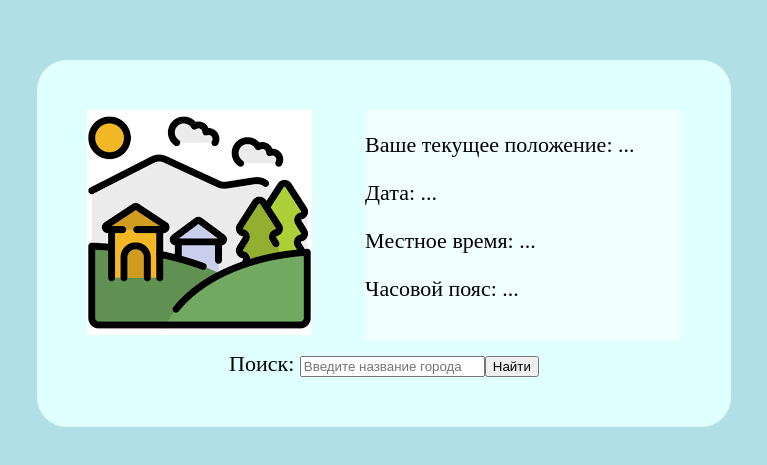
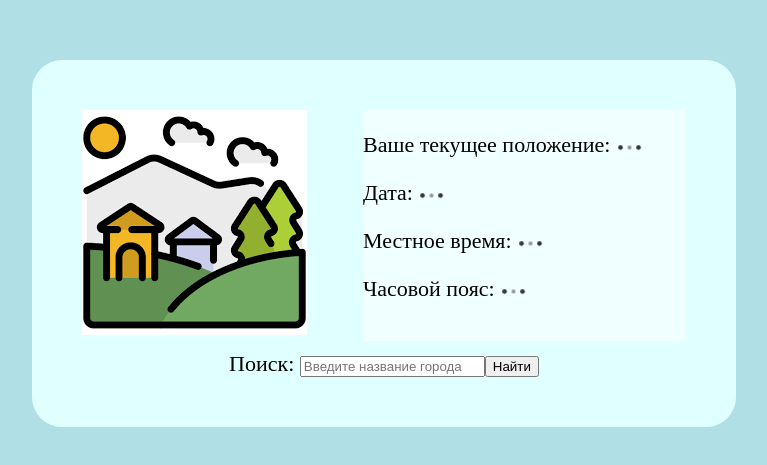
Before and after one commit to ArkhipovaAnna/MyTimeApp, a React (Create React App) app: page / in a window 1280 px wide. Shown: the part 165-630 px from the top of the page, without its empty margins (256-1023 px from the left). Built offline with nearby package versions, Linux system fonts and the light colour scheme; no server answers; a web font is replaced by a local one.

Commit message:
Add Loading Component

```diff
--- a/package.json
+++ b/package.json
@@ -12,6 +12,7 @@
     "react": "^19.2.4",
     "react-dom": "^19.2.4",
     "react-scripts": "5.0.1",
+    "react-spinners": "^0.17.0",
     "use-immer": "^0.11.0",
     "web-vitals": "^2.1.4",
     "ymap3-components": "^1.2.3"
--- a/src/CurrentCity.js
+++ b/src/CurrentCity.js
@@ -1,6 +1,7 @@
 import useUserLocation from "./useUserLocation"
 import useUserTimezone from "./useUserTimezone";
 import useUserDate from "./useUserDate";
+import LoadingComponent from "./LoadingComponent";
 
 export default function CurrentCity({ geoObjName }) {
 
@@ -9,7 +10,7 @@ export default function CurrentCity({ geoObjName }) {
     const [time, date] = useUserDate(gmtOffset);
 
     const formatTimezone = () => {
-        if (gmtOffset === null) return "...";
+        if (gmtOffset === null) return <LoadingComponent />;
         const hours = gmtOffset / 3600;
         return hours >= 0 ? `UTC+${hours}` : `UTC${hours}`;
     };
@@ -20,9 +21,9 @@ export default function CurrentCity({ geoObjName }) {
                 <img src="./images/village.png" alt="Изображение города" />
             </div>
             <div className="data">
-                <p>Ваше текущее положение: {location || "Определение..."}</p>
-                <p>Дата: {date || "..."}</p>
-                <p>Местное время: {time || "..."}</p>
+                <p>Ваше текущее положение: {location || <LoadingComponent />}</p>
+                <p>Дата: {date || <LoadingComponent />}</p>
+                <p>Местное время: {time || <LoadingComponent />}</p>
                 <p>Часовой пояс: {formatTimezone()}</p>
             </div>
         </div>
--- /dev/null
+++ b/src/LoadingComponent.js
@@ -0,0 +1,10 @@
+import { BeatLoader } from 'react-spinners';
+
+export default function LoadingComponent() {
+    return (
+        <span><BeatLoader
+            size={5}
+            speedMultiplier={0.4}
+        /></span>
+    );
+}
--- a/src/useUserDate.js
+++ b/src/useUserDate.js
@@ -7,8 +7,8 @@ export default function useUserDate(gmtOffsetSeconds) {
     useEffect(() => {
 
         if (gmtOffsetSeconds === null) {
-            setTimeString('...');
-            setDateString('...');
+            setTimeString(null);
+            setDateString(null);
             return;
         };
 
--- a/src/useUserLocation.js
+++ b/src/useUserLocation.js
@@ -4,12 +4,12 @@ import useUserCoordinates from "./useUserCoordinates";
 export default function useUserLocation(geoObjName) {
 
     const coords = useUserCoordinates(geoObjName);
-    const [location, setLocation] = useState();
+    const [location, setLocation] = useState(null);
 
     useEffect(() => {
 
         if (!coords) {
-            setLocation('...');
+            setLocation(null);
             return;
         };
 
```
Also changed, not shown: 2 other files (tests, documents, lock files or other folders).
